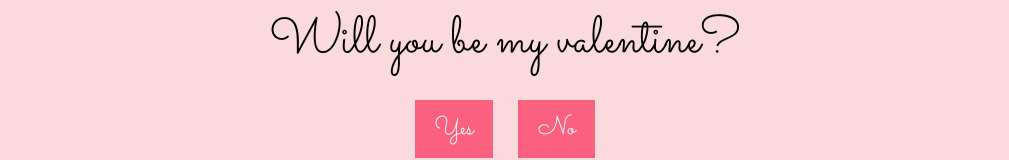
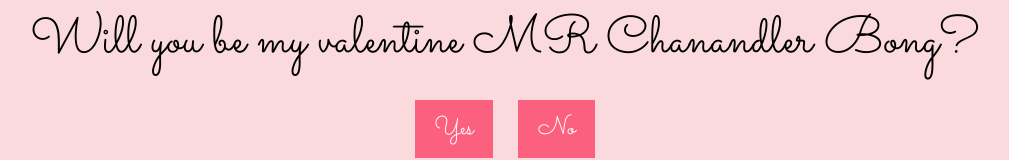
Before and after one commit to B33-byte/valenteen, a plain HTML site: page index.html in a window 1280 px wide. Shown: the part 471-631 px from the top of the page, without its empty margins (135-1144 px from the left). Drawn offline with Linux system fonts and the light colour scheme.

Commit message:
Update index.html

```diff
--- a/index.html
+++ b/index.html
@@ -3,7 +3,7 @@
 <head>
     <meta charset="UTF-8">
     <meta name="viewport" content="width=device-width, initial-scale=1.0">
-    <title>Will You Be My Valentine?</title>
+    <title>Will You Be My Valentine MR Chanadler Bong?</title>
     <link rel="stylesheet" href="https://fonts.googleapis.com/css2?family=Sacramento&display=swap">
     <link rel="stylesheet" href="style.css"> <!-- Link to external stylesheet -->
 </head>
@@ -11,7 +11,7 @@
     <div id="container">
         <div id="image-container"></div> <!-- Container for displaying images -->
         <div id="text-container">
-            <div id="question">Will you be my valentine?</div> <!-- Question -->
+            <div id="question">Will you be my valentine MR Chanandler Bong?</div> <!-- Question -->
             <div id="options">
                 <button id="yes-button" onclick="selectOption('yes')">Yes</button> <!-- Yes button -->
                 <button id="no-button" onclick="selectOption('no')">No</button> <!-- No button -->
```
